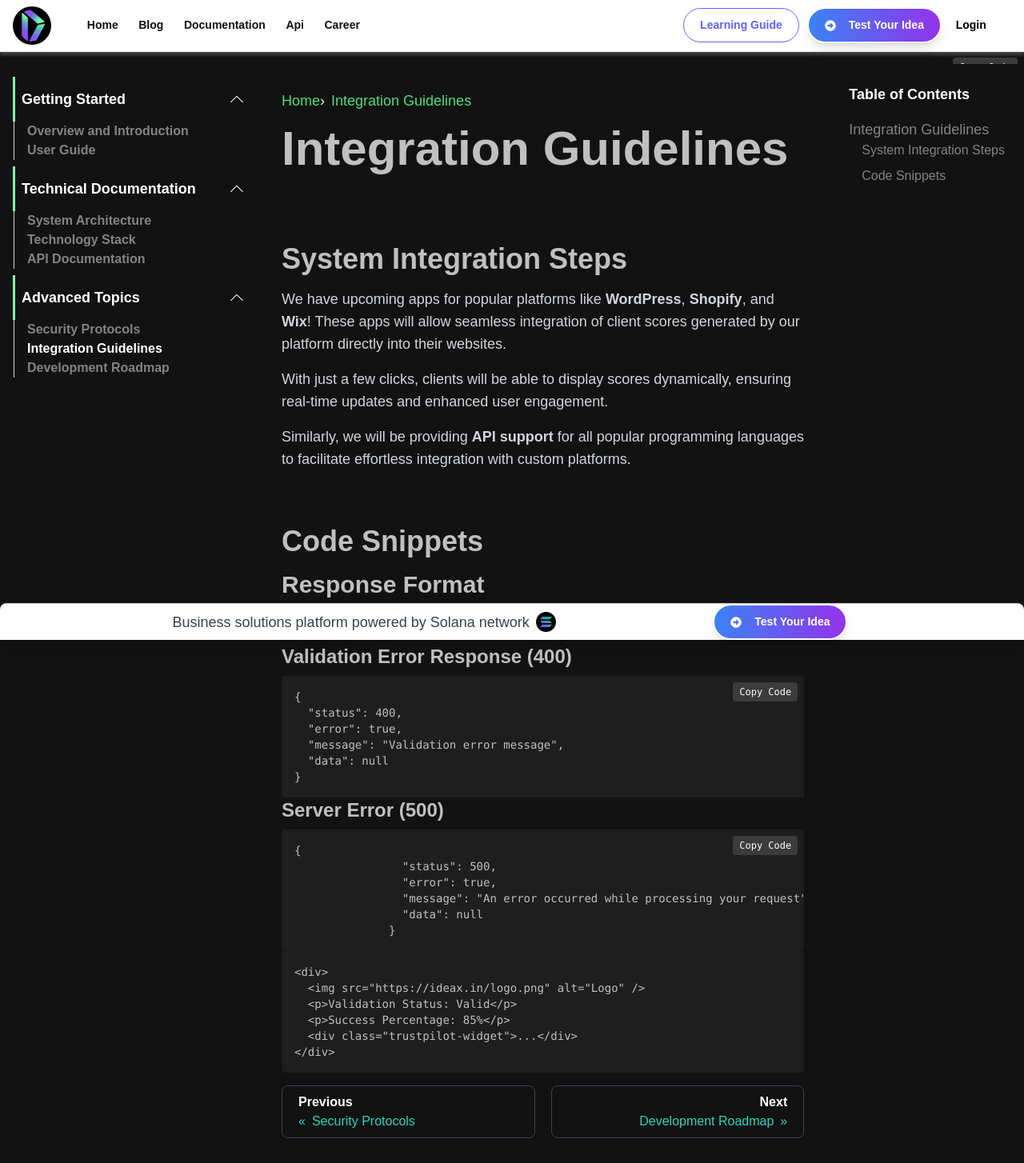
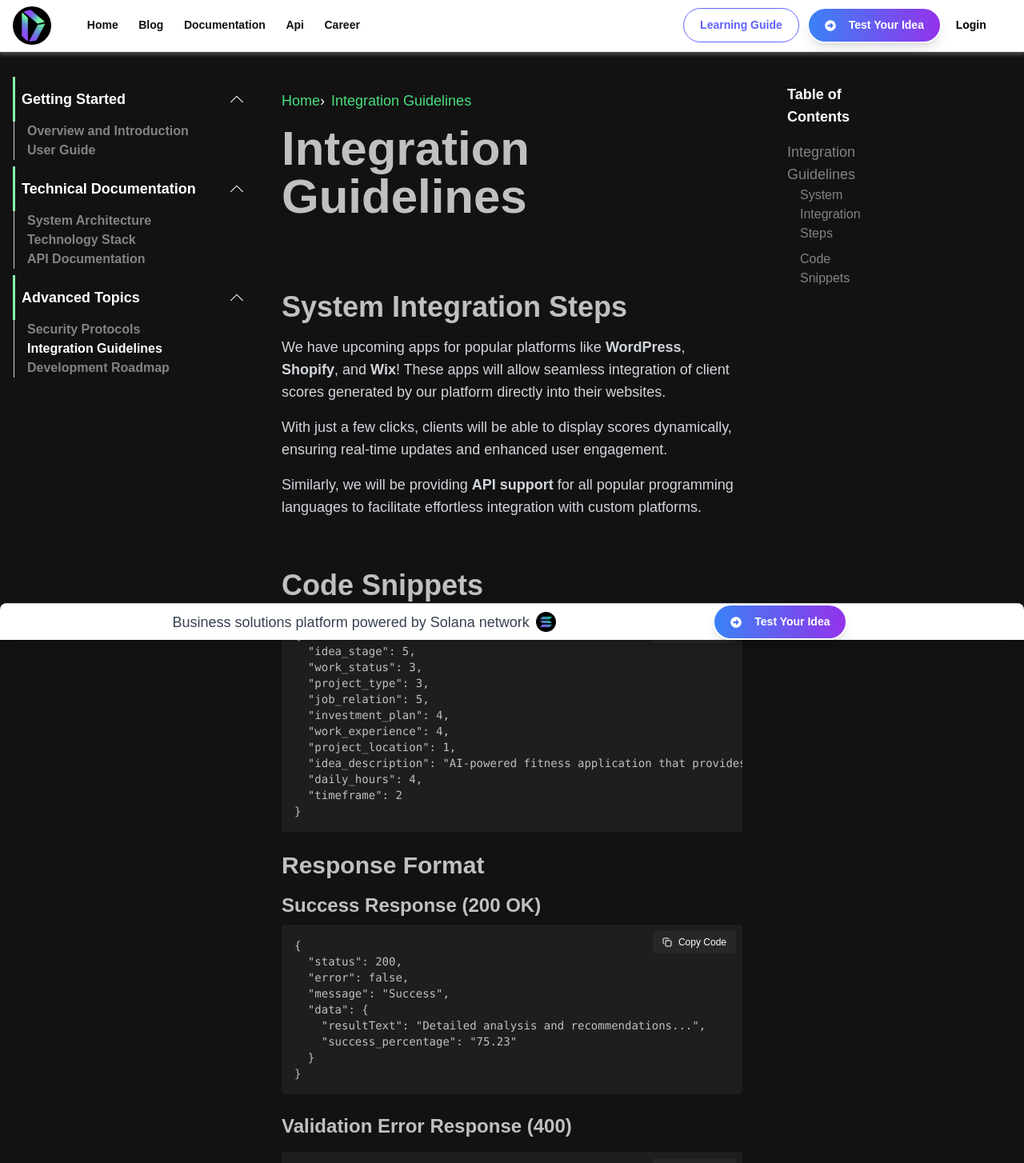
Before and after one commit to gagankishor/ideaxx, a Next.js app: page /documentation/integration-guidelines in a window 1280 px wide. Shown: the top 1454 px of the page at 80% size. Built offline with nearby package versions, Linux system fonts and the light colour scheme.

Commit message:
new changes

```diff
--- a/src/app/documentation/integration-guidelines/page.js
+++ b/src/app/documentation/integration-guidelines/page.js
@@ -3,88 +3,86 @@
 import Breadcrumb from "@/components/pages/document/Breadcrumb";
 import PaginationButtons from "@/components/pages/document/PaginationButtons";
 import TableOfContents from "@/components/pages/document/TableOfContents";
+import { useState } from "react";
+import { Check, Copy} from 'lucide-react';
+import PropTypes from "prop-types";
 
 const IntegrationGuidelines = () => {
+  const [copied, setCopied] = useState(false);
+  // const [isSidebarOpen, setIsSidebarOpen] = useState(false);
+
   const copyToClipboard = (text) => {
     navigator.clipboard.writeText(text).then(() => {
-      alert("Code copied to clipboard!");
-    });
       setCopied(true);
-
       setTimeout(() => {
         setCopied(false);
       }, 2000);
+    });
   };
+
   const tableOfContents = [
     {
       title: "Integration Guidelines",
       links: [
         { label: "System Integration Steps", href: "#SystemIntegrationSteps" },
         { label: "Code Snippets", href: "#Code_Snippets" },
-        // { label: "Intro to Development", href: "#" },
-        // { label: "Wallets", href: "#" },
       ],
     },
-    // {
-    //   title: "Core Concepts",
-    //   links: [
-    //     { label: "Solana Account Model", href: "#" },
-    //     { label: "Transactions and Instructions", href: "#" },
-    //     { label: "Fees on Solana", href: "#" },
-    //     { label: "Programs on Solana", href: "#" },
-    //   ],
-    // },
   ];
+
+
+
   return (
-    <div className="min-h-screen max-w-screen flex bg-[#121212] text-white">
-      <div className="flex-1 p-8 max-w-3xl overflow-y-scroll">
+    <div className="min-h-screen bg-[#121212] max-w-screen-sm text-white relative">
+      {/* Mobile Menu Button */}
+
+
+      <div className="flex flex-col md:flex-row">
+        {/* Main Content */}
+        <div className="flex-1 p-4 md:p-8 w-full md:max-w-3xl lg:max-w-4xl mx-auto">
           <Breadcrumb
             items={[
               { label: "Home", href: "/" },
-            {
-              label: "Integration Guidelines",
-              href: "/integration-guidelines",
-            },
+              { label: "Integration Guidelines", href: "/integration-guidelines" },
             ]}
           />
-        <h1 className="text-6xl font-bold mb-6 text-[#C0C0C0]">
+          <h1 className="text-4xl md:text-6xl font-bold mb-6 text-[#C0C0C0]">
             Integration Guidelines
           </h1>
 
           {/* System Integration Steps Section */}
-        <section className="pt-16" id="SystemIntegrationSteps">
-          <h2 className="text-4xl font-semibold mb-4 text-[#C0C0C0]">
+          <section className="pt-8 md:pt-16" id="SystemIntegrationSteps">
+            <h2 className="text-3xl md:text-4xl font-semibold mb-4 text-[#C0C0C0]">
               System Integration Steps
             </h2>
-          <p className="mb-4 text-gray-300 text-left text-lg">
+            <div className="space-y-4">
+              <p className="text-gray-300 text-base md:text-lg text-left">
                 We have upcoming apps for popular platforms like{" "}
                 <strong>WordPress</strong>, <strong>Shopify</strong>, and{" "}
                 <strong>Wix</strong>! These apps will allow seamless integration of
-            client scores generated by our platform directly into their
-            websites.
+                client scores generated by our platform directly into their websites.
               </p>
-          <p className="mb-4 text-gray-300 text-left text-lg">
+              <p className="text-gray-300 text-base md:text-lg text-left">
                 With just a few clicks, clients will be able to display scores
-            dynamically, ensuring real-time updates and enhanced user
-            engagement.
+                dynamically, ensuring real-time updates and enhanced user engagement.
               </p>
-          <p className="text-gray-300 text-left text-lg">
+              <p className="text-gray-300 text-base md:text-lg text-left">
                 Similarly, we will be providing <strong>API support</strong> for all
                 popular programming languages to facilitate effortless integration
                 with custom platforms.
               </p>
+            </div>
           </section>
 
           {/* Code Snippets Section */}
-        <section
-          className="pt-16 max-w-screen overflow-x-scroll"
-          id="Code_Snippets"
-        >
-          <h2 className="text-4xl font-semibold mb-4 text-[#C0C0C0]">
+          <section className="pt-8 md:pt-16" id="Code_Snippets">
+            <h2 className="text-3xl md:text-4xl font-semibold mb-4 text-[#C0C0C0]">
               Code Snippets
             </h2>
-          <div className="text-gray-300 text-left text-lg">
-            {/* <pre className="bg-[#1E1E1E] p-4 rounded text-sm text-[#C0C0C0] overflow-x-scroll relative scrollbar-hover">
+            <div className="space-y-6">
+              {/* Code blocks with improved responsiveness */}
+              <div className="relative">
+                <pre className="bg-[#1E1E1E] p-4 rounded text-sm text-[#C0C0C0] overflow-x-auto">
                   {`{
   "idea_stage": 5,
   "work_status": 3,
@@ -97,10 +95,9 @@
   "daily_hours": 4,
   "timeframe": 2
 }`}
-              <button
-                className="absolute top-2 right-2 bg-[#3B3B3B] text-white px-2 py-1 rounded text-xs"
-                onClick={() =>
-                  copyToClipboard(`{
+                </pre>
+                <CopyButton
+                  onClick={() => copyToClipboard(`{
   "idea_stage": 5,
   "work_status": 3,
   "project_type": 3,
@@ -111,20 +108,20 @@
   "idea_description": "AI-powered fitness application that provides personalized workout routines based on user's fitness level and goals",
   "daily_hours": 4,
   "timeframe": 2
-                  }`)
-                }
-              >
-                Copy Code
-              </button>
-            </pre> */}
+}`)}
+                  copied={copied}
+                />
+              </div>
 
-            <h3 className="text-3xl text-left font-semibold mb-4 text-[#C0C0C0]">
+              <div>
+                <h3 className="text-2xl md:text-3xl font-semibold mb-4 text-[#C0C0C0] text-left">
                   Response Format
                 </h3>
-            <h4 className="text-2xl font-semibold mb-2 text-[#C0C0C0]">
+                <h4 className="text-xl md:text-2xl font-semibold mb-2 text-[#C0C0C0]">
                   Success Response (200 OK)
                 </h4>
-            {/* <pre className="bg-[#1E1E1E] p-4 rounded text-sm text-[#C0C0C0] overflow-x-auto relative">
+                <div className="relative">
+                  <pre className="bg-[#1E1E1E] p-4 rounded text-sm text-[#C0C0C0] overflow-x-auto">
                     {`{
   "status": 200,
   "error": false,
@@ -134,10 +131,9 @@
     "success_percentage": "75.23"
   }
 }`}
-              <button
-                className="absolute top-2 right-2 bg-[#3B3B3B] text-white px-2 py-1 rounded text-xs"
-                onClick={() =>
-                  copyToClipboard(`{
+                  </pre>
+                  <CopyButton
+                    onClick={() => copyToClipboard(`{
   "status": 200,
   "error": false,
   "message": "Success",
@@ -145,94 +141,89 @@
     "resultText": "Detailed analysis and recommendations...",
     "success_percentage": "75.23"
   }
-                  }`)
-                }
-              >
-                Copy Code
-              </button>
-            </pre> */}
+}`)}
+                    copied={copied}
+                  />
+                </div>
+              </div>
 
+              {/* Error Responses */}
+              <div className="space-y-4">
                 <h4 className="text-xl md:text-2xl font-semibold mb-2 text-[#C0C0C0]">
                   Validation Error Response (400)
                 </h4>
-            <pre className="bg-[#1E1E1E] p-4 rounded text-sm text-[#C0C0C0] overflow-x-scroll relative scrollbar-hover">
+                <div className="relative">
+                  <pre className="bg-[#1E1E1E] p-4 rounded text-sm text-[#C0C0C0] overflow-x-auto">
                     {`{
   "status": 400,
   "error": true,
   "message": "Validation error message",
   "data": null
 }`}
-              <button
-                className="absolute top-2 right-2 bg-[#3B3B3B] text-white px-2 py-1 rounded text-xs"
-                onClick={() =>
-                  copyToClipboard(`{
+                  </pre>
+                  <CopyButton
+                    onClick={() => copyToClipboard(`{
   "status": 400,
   "error": true,
   "message": "Validation error message",
   "data": null
-                }`)
-                }
-              >
-                Copy Code
-              </button>
-            </pre>
-
-            <h4 className="text-2xl font-semibold mb-2 text-[#C0C0C0]">
-              Server Error (500)
-            </h4>
-            <pre className="bg-[#1E1E1E] p-4 rounded text-sm text-[#C0C0C0] overflow-x-auto relative">
-              {`{
-                "status": 500,
-                "error": true,
-                "message": "An error occurred while processing your request",
-                "data": null
-              }`}
-              <button
-                className="absolute top-2 right-2 bg-[#3B3B3B] text-white px-2 py-1 rounded text-xs"
-                onClick={() =>
-                  copyToClipboard(`{
-                    "status": 500,
-                    "error": true,
-                    "message": "An error occurred while processing your request",
-                    "data": null
-                  }`)
-                }
-              >
-                Copy Code
-              </button>
-            </pre>
-            <pre className="bg-[#1E1E1E] p-4 rounded text-sm text-[#C0C0C0] overflow-x-auto">
-              {`<div>
-  <img src="https://ideax.in/logo.png" alt="Logo" />
-  <p>Validation Status: Valid</p>
-  <p>Success Percentage: 85%</p>
-  <div class="trustpilot-widget">...</div>
-</div>`}
-              <button
-                className="absolute top-2 right-2 bg-[#3B3B3B] text-white px-2 py-1 rounded text-xs"
-                onClick={() =>
-                  copyToClipboard(`<div>
-                    <img src="https://ideax.in/logo.png" alt="Logo" />
-                    <p>Validation Status: Valid</p>
-                    <p>Success Percentage: 85%</p>
-                    <div class="trustpilot-widget">...</div>
+}`)}
+                    copied={copied}
+                  />
                 </div>
-                  `)
-                }
-              >
-                Copy Code
-              </button>
-            </pre>
+              </div>
             </div>
           </section>
+
+          <div className="mt-8">
             <PaginationButtons
               previous={{ name: "Security Protocols", href: "/security-protocols" }}
               next={{ name: "Development Roadmap", href: "/development-roadmap" }}
             />
           </div>
+        </div>
 <TableOfContents data={tableOfContents} />
+        {/* Table of Contents Sidebar */}
+
+      </div>
     </div>
   );
 };
+// Copy Button Component
 
+
+const CopyButton = ({ onClick, copied }) => (
+  <button
+    onClick={onClick}
+    className={`
+      absolute top-2 right-2
+      inline-flex items-center gap-2
+      bg-zinc-800 hover:bg-zinc-700
+      text-white px-3 py-1.5 rounded text-xs
+      transition-all duration-200 ease
+      ${copied ? 'scale-95' : 'scale-100'}
+      active:scale-90
+    `}
+  >
+    {copied ? (
+      <>
+        <Check className="w-3 h-3" />
+        <span>Copied!</span>
+      </>
+    ) : (
+      <>
+        <Copy className="w-3 h-3" />
+        <span>Copy Code</span>
+      </>
+    )}
+  </button>
+);
+CopyButton.propTypes = {
+  onClick: PropTypes.func.isRequired,
+  copied: PropTypes.bool.isRequired
+};
+// Add default props
+CopyButton.defaultProps = {
+  copied: false
+};
 export default IntegrationGuidelines;
```
Lines whose indentation alone changed are shown as unchanged.
